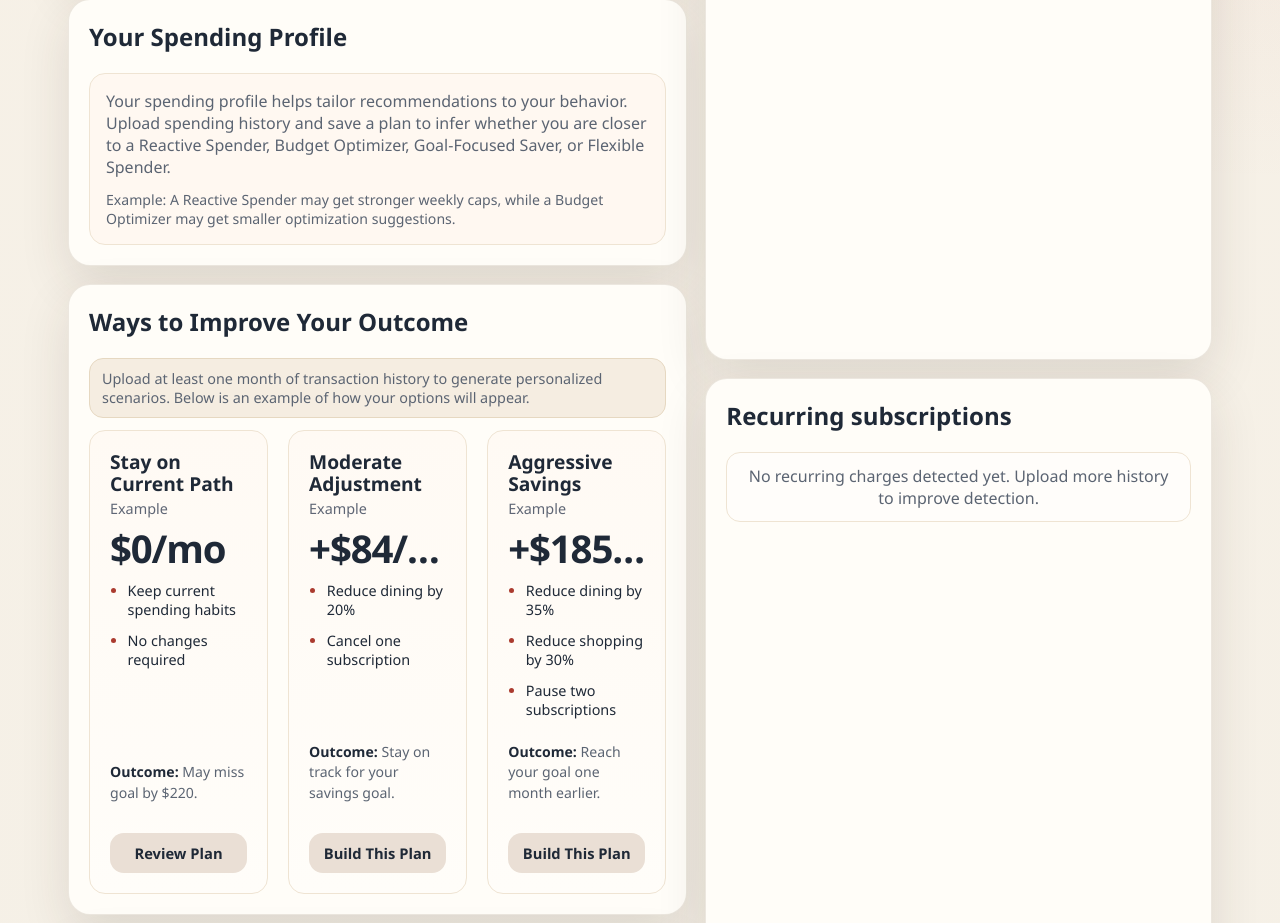
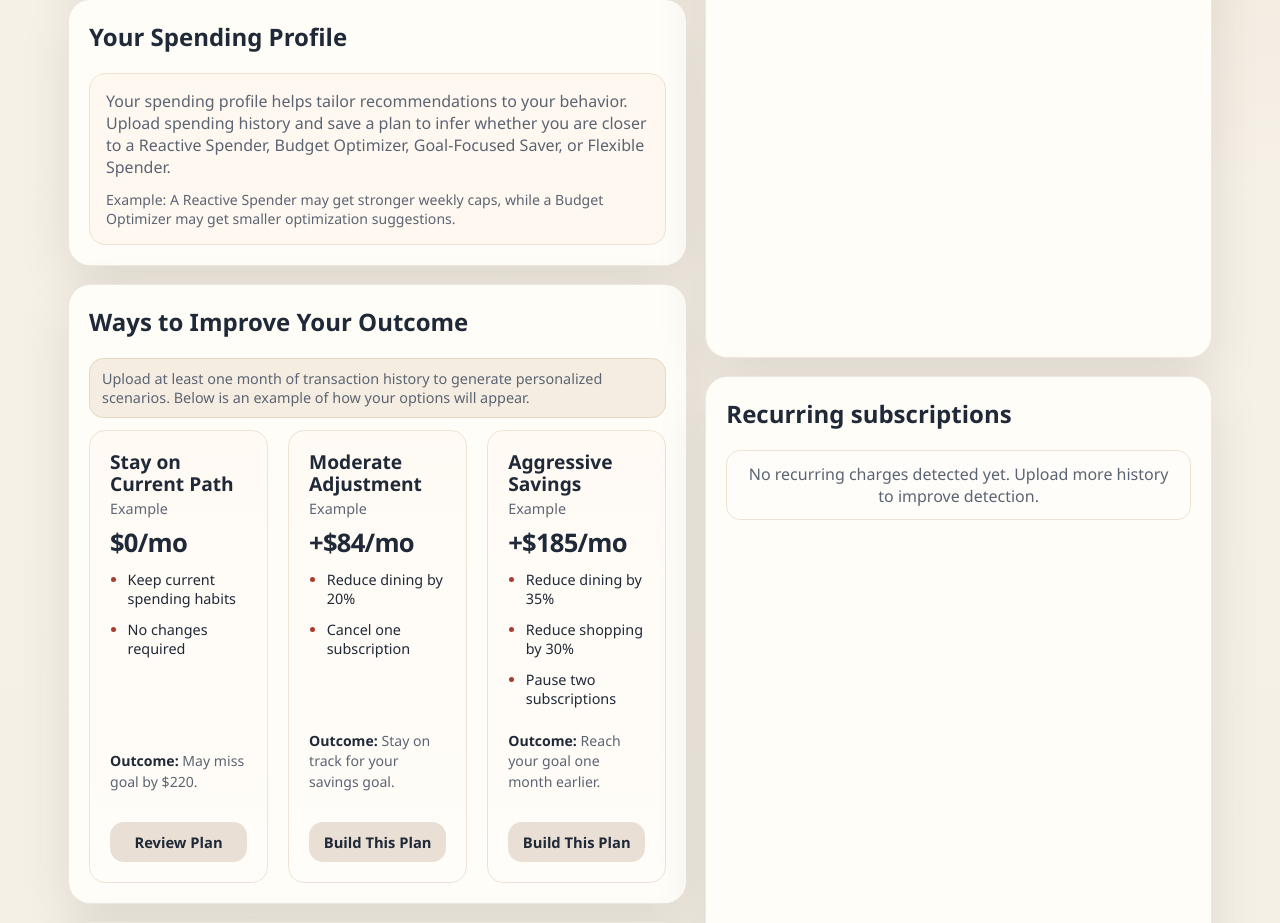
Before and after one commit to mren08/Personal-Finance-Assistant, a Flask app: page / in a window 1280 px wide. Shown: the part 820-1743 px from the top of the page. Run offline with Flask 3, Linux system fonts and the light colour scheme; the visitor is signed in with stand-in values (Sample User, id 1); data comes from the database, SQL or seed files in the repository; data that the repository does not hold is empty.

Commit message:
fix: keep scenario savings text readable

```diff
--- a/templates/index.html
+++ b/templates/index.html
@@ -422,14 +422,12 @@
       max-width: 100%;
       margin-top: 0.75rem;
       margin-bottom: 1rem;
-      font-size: clamp(2rem, 3vw, 2.75rem);
-      line-height: 0.95;
+      font-size: clamp(1.5rem, 2vw, 2.25rem);
+      line-height: 1;
       font-weight: 800;
       letter-spacing: -0.03em;
-      white-space: nowrap;
-      overflow: hidden;
-      text-overflow: ellipsis;
-      max-width: 100%;
+      white-space: normal;
+      overflow-wrap: break-word;
     }
     .scenario-actions {
       margin: 0 0 1rem 0;
```
